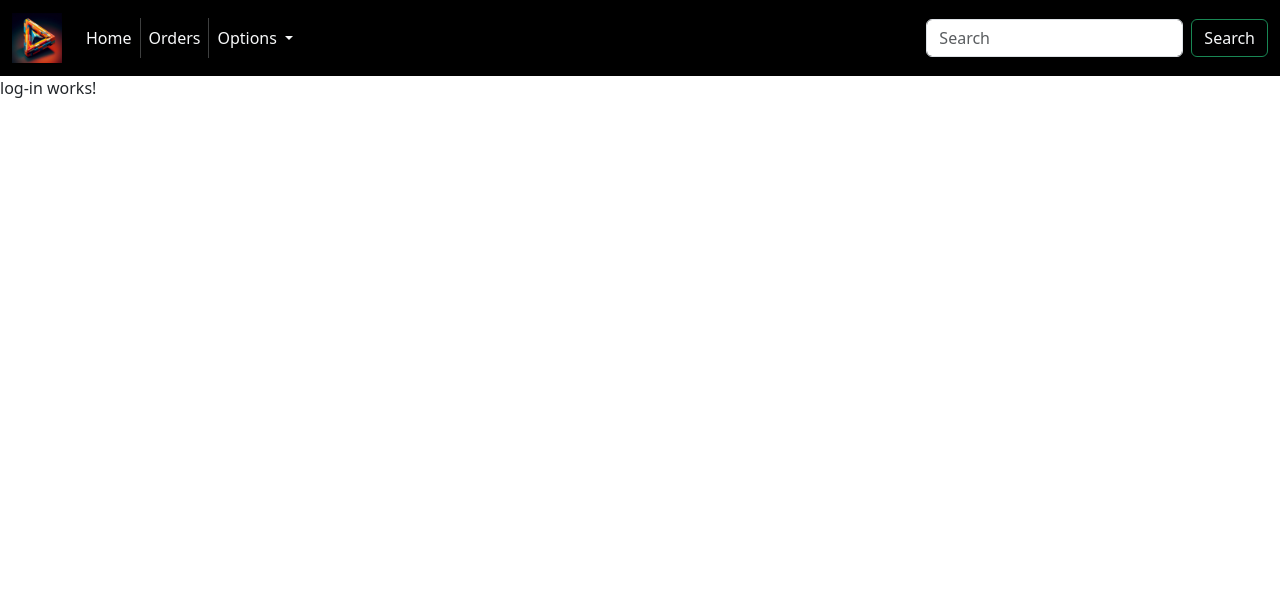
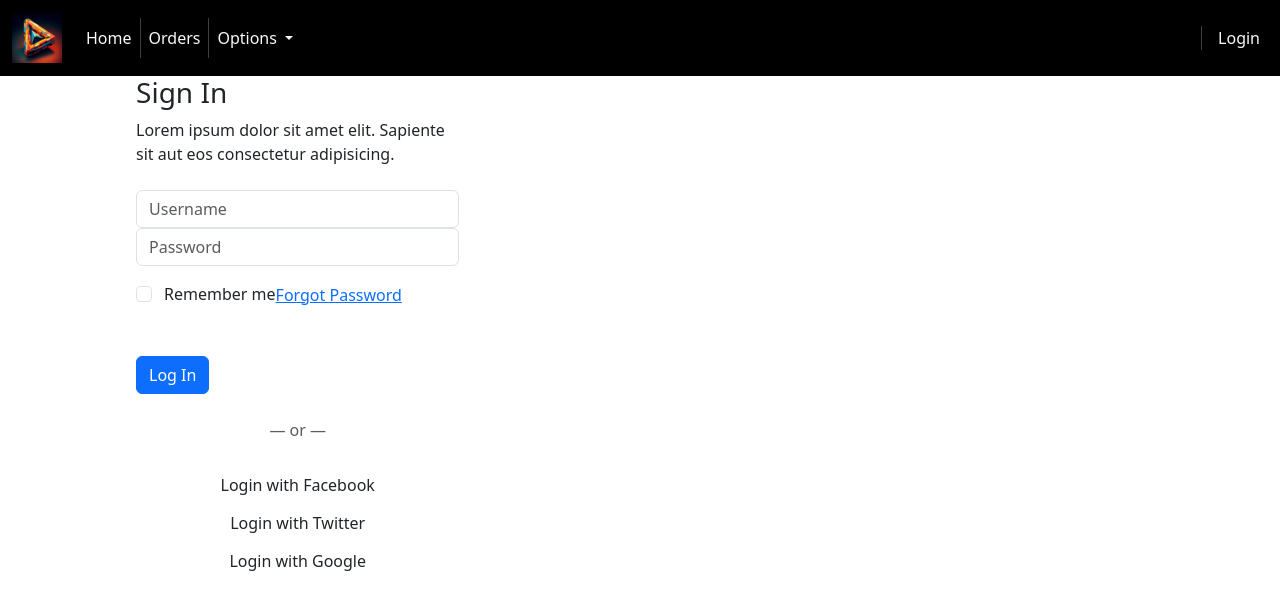
Before and after one commit to Bassel-Taha/AngularProject, an Angular app: page /login in a window 1280 px wide. Shown: the top 610 px of the page. Built offline with nearby package versions, Linux system fonts and the light colour scheme.

Commit message:
confirming that the username and the pass word reaches the ts file and storing the token in the localStorage and the Islogedin is Functioning right

```diff
--- a/src/app/Components/header/header.component.html
+++ b/src/app/Components/header/header.component.html
@@ -5,7 +5,7 @@
       <span class="navbar-toggler-icon"></span>
     </button>
     <div class="collapse navbar-collapse" id="navbarSupportedContent">
-      <ul class="navbar-nav me-auto mb-2 mb-lg-0">
+      <ul class="d-flex navbar-nav me-auto mb-2 mb-lg-0">
         <li class="nav-item ">
           <a class="nav-link text-light" aria-current="page" routerLink="/Home" routerLinkActive="active">Home </a>
         </li>
@@ -25,10 +25,16 @@
           </ul>
         </li>
       </ul>
-      <form class="d-flex" role="search">
+      <div class="d-flex my-1">
+        <li class="d-flex align-self-end nav-item ">
+          <div class="vr bg-light m-2"></div>
+          <a class="nav-link text-light m-2" routerLink="/login" routerLinkActive = "active">Login</a>
+        </li>
+      </div>
+      <!--<form class="d-flex" role="search">
         <input class="form-control me-2 text-light" type="search" placeholder="Search" aria-label="Search">
         <button class="btn btn-outline-success text-light" type="submit">Search</button>
-      </form>
+      </form>-->
 
     </div>
   </div>
--- a/src/app/Components/log-in/log-in.component.html
+++ b/src/app/Components/log-in/log-in.component.html
@@ -1,2 +1,87 @@
 <app-header></app-header>
-<p>log-in works!</p>
+<!doctype html>
+<html lang="en">
+<head>
+  <!-- Required meta tags -->
+  <meta charset="utf-8">
+  <meta name="viewport" content="width=device-width, initial-scale=1, shrink-to-fit=no">
+  <link href="https://fonts.googleapis.com/css?family=Roboto:300,400&display=swap" rel="stylesheet">
+
+  <link rel="stylesheet" href="fonts/icomoon/style.css">
+
+  <link rel="stylesheet" href="css/owl.carousel.min.css">
+
+  <!-- Bootstrap CSS -->
+  <link rel="stylesheet" href="css/bootstrap.min.css">
+
+  <!-- Style -->
+  <link rel="stylesheet" href="css/style.css">
+
+  <title>Login #6</title>
+</head>
+<body>
+
+
+<div class="d-lg-flex half">
+  <div class="bg order-1 order-md-2" style="background-image: url('assets/OIG4.jpg');"></div>
+  <div class="contents order-2 order-md-1">
+
+    <div class="container">
+      <div class="row align-items-center justify-content-center">
+        <div class="col-md-7">
+          <div class="mb-4">
+            <h3>Sign In</h3>
+            <p class="mb-4">Lorem ipsum dolor sit amet elit. Sapiente sit aut eos consectetur adipisicing.</p>
+          </div>
+          <form  method="post">
+            <div class="form-group first">
+              <input #username type="text" class="form-control" id="username" placeholder="Username" >
+
+            </div>
+            <div class="form-group last mb-3">
+              <input #password type="password" class="form-control" placeholder="Password">
+
+            </div>
+
+            <div class="d-flex mb-5 align-items-center">
+              <div class="form-check">
+              <input class="form-check-input" type="checkbox" value="" id="flexCheckDefault">
+              <label class="form-check-label ms-1" for="flexCheckDefault">
+                <span class="caption">Remember me</span>
+              </label>
+            </div>
+              <span class="ml-auto"><a href="#" class="forgot-pass">Forgot Password</a></span>
+            </div>
+
+            <input type="submit" value="Log In" class="btn btn-block btn-primary" (click) ="Login(username.value , password.value)" >
+
+            <span class="d-block text-center my-4 text-muted">&mdash; or &mdash;</span>
+
+            <div class="social-login">
+              <a href="#" class="facebook btn d-flex justify-content-center align-items-center">
+                <span class="icon-facebook mr-3"></span> Login with Facebook
+              </a>
+              <a href="#" class="twitter btn d-flex justify-content-center align-items-center">
+                <span class="icon-twitter mr-3"></span> Login with  Twitter
+              </a>
+              <a href="#" class="google btn d-flex justify-content-center align-items-center">
+                <span class="icon-google mr-3"></span> Login with  Google
+              </a>
+            </div>
+          </form>
+        </div>
+      </div>
+    </div>
+  </div>
+
+
+</div>
+
+
+
+<script src="js/jquery-3.3.1.min.js"></script>
+<script src="js/popper.min.js"></script>
+<script src="js/bootstrap.min.js"></script>
+<script src="js/main.js"></script>
+</body>
+</html>
--- a/src/app/Components/log-in/log-in.component.ts
+++ b/src/app/Components/log-in/log-in.component.ts
@@ -1,15 +1,40 @@
-import { Component } from '@angular/core';
+import {Component, Input, OnInit} from '@angular/core';
 import {HeaderComponent} from "../header/header.component";
+import {AuthServiceService} from "../../../Services/AuthService/auth-service.service";
+import {FormsModule} from "@angular/forms";
 
 @Component({
   selector: 'app-log-in',
   standalone: true,
   imports: [
-    HeaderComponent
+    HeaderComponent,
+    FormsModule
   ],
   templateUrl: './log-in.component.html',
   styleUrl: './log-in.component.scss'
 })
-export class LogInComponent {
+export class LogInComponent implements OnInit{
+
+  IsLogedIn! : boolean
+  @Input('username') username! : string
+  @Input() password! : string
+constructor(private _authService : AuthServiceService) {
+}
+
+  ngOnInit(): void {
+   this.IsLogedIn =  this._authService.IsLogedIn;
+    }
+
+    Login(username : string , password : string)
+    {
+      this._authService.LogIN( this.username , this.password);
+      this.IsLogedIn = this._authService.IsLogedIn;
+    }
+
+    Louout()
+    {
+      this._authService.LogOut();
+      this.IsLogedIn = this._authService.IsLogedIn;
+    }
 
 }
--- a/src/app/app.routes.ts
+++ b/src/app/app.routes.ts
@@ -9,6 +9,7 @@ import {ProductsDetialsComponent} from "./Components/products-detials/products-d
 
 export const routes: Routes = [
   {path:"login" , component: LogInComponent},
+  {path:"logout" , component: LogInComponent},
   {path:"" , component: LayOutComponent , children:[
       {path:"" , redirectTo:"/Home" , pathMatch:"full"},
       {path:"Home", component:HomeComponent},
```
Also changed, not shown: src/assets/OIG4.jpg (added).
